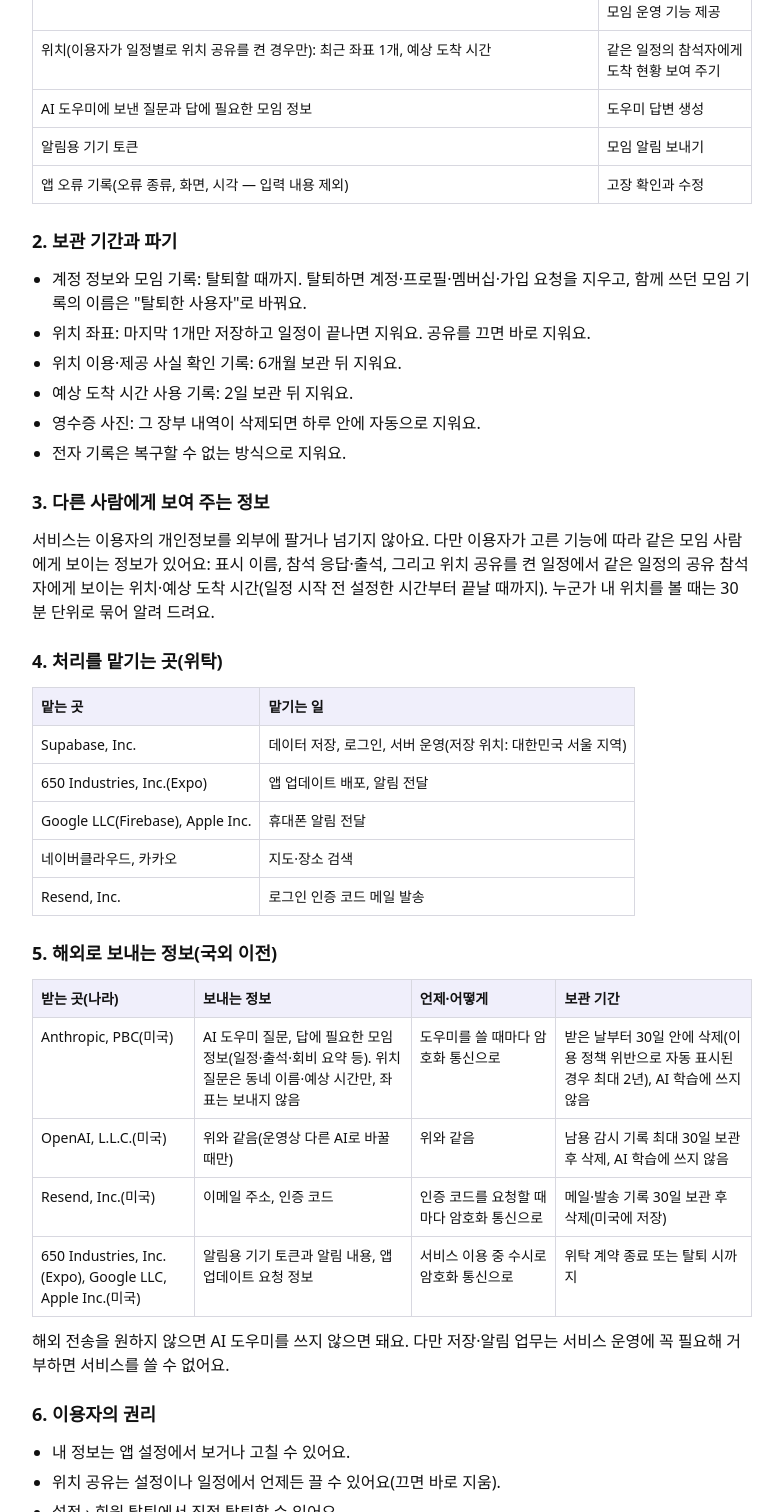
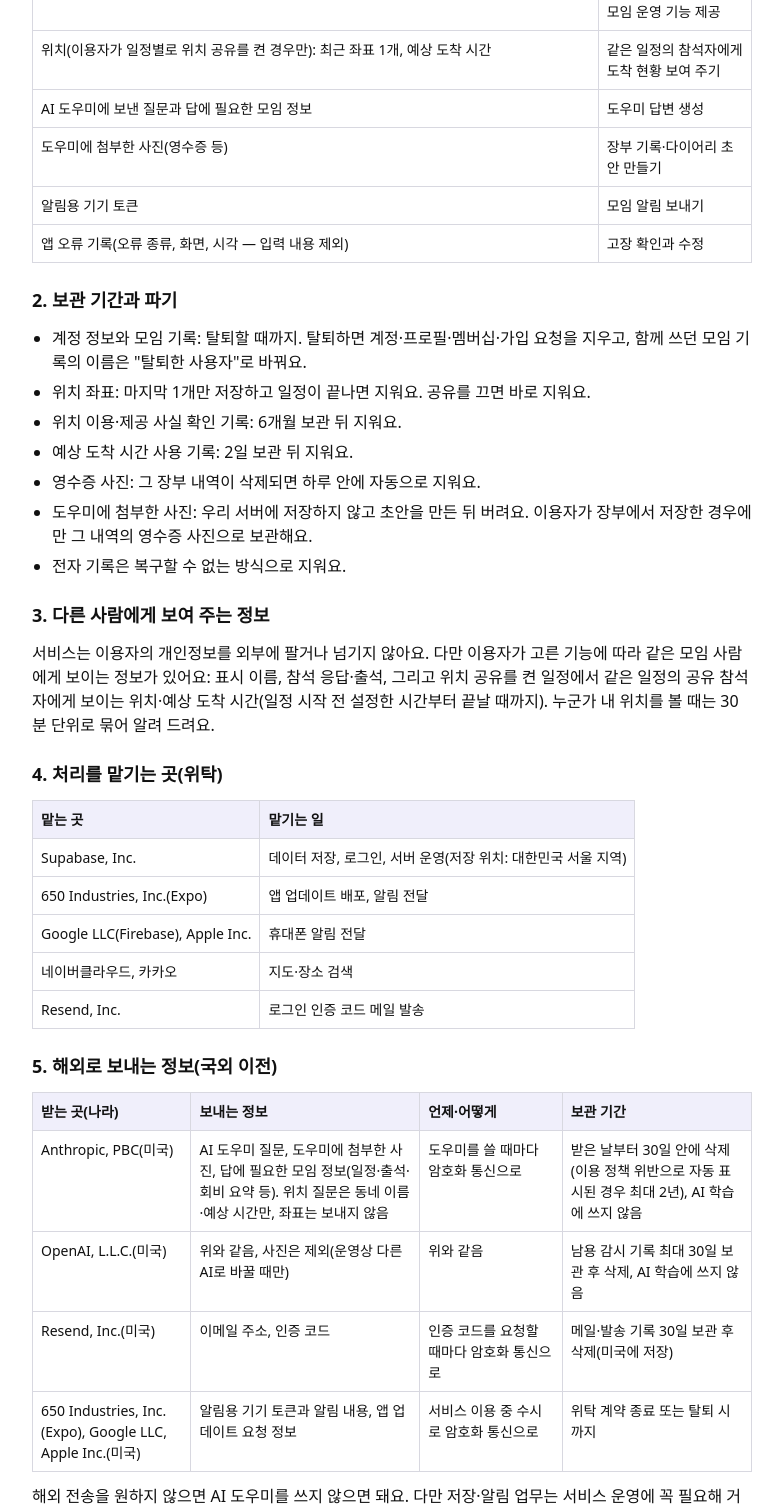
Before and after one commit to nValco/moim-invite, a plain HTML site: page privacy.html in a window 1280 px wide. Shown: the part 500-2012 px from the top of the page, without its empty margins (248-1031 px from the left). Drawn offline with Linux system fonts and the light colour scheme.

Commit message:
개인정보 처리방침: 도우미에 첨부한 사진 항목 추가

```diff
--- a/privacy.html
+++ b/privacy.html
@@ -30,6 +30,7 @@ Resend: https://resend.com/security
 <tr><td>모임·일정 정보, 참석 응답, 출석, 회비·장부 기록, 영수증 사진, 모임 다이어리</td><td>이용자가 직접 입력한 모임 운영 기능 제공</td></tr>
 <tr><td>위치(이용자가 일정별로 위치 공유를 켠 경우만): 최근 좌표 1개, 예상 도착 시간</td><td>같은 일정의 참석자에게 도착 현황 보여 주기</td></tr>
 <tr><td>AI 도우미에 보낸 질문과 답에 필요한 모임 정보</td><td>도우미 답변 생성</td></tr>
+<tr><td>도우미에 첨부한 사진(영수증 등)</td><td>장부 기록·다이어리 초안 만들기</td></tr>
 <tr><td>알림용 기기 토큰</td><td>모임 알림 보내기</td></tr>
 <tr><td>앱 오류 기록(오류 종류, 화면, 시각 — 입력 내용 제외)</td><td>고장 확인과 수정</td></tr>
 </tbody>
@@ -44,6 +45,7 @@ Resend: https://resend.com/security
 <li>위치 이용·제공 사실 확인 기록: 6개월 보관 뒤 지워요.</li>
 <li>예상 도착 시간 사용 기록: 2일 보관 뒤 지워요.</li>
 <li>영수증 사진: 그 장부 내역이 삭제되면 하루 안에 자동으로 지워요.</li>
+<li>도우미에 첨부한 사진: 우리 서버에 저장하지 않고 초안을 만든 뒤 버려요. 이용자가 장부에서 저장한 경우에만 그 내역의 영수증 사진으로 보관해요.</li>
 <li>전자 기록은 복구할 수 없는 방식으로 지워요.</li>
 </ul>
 </section>
@@ -72,8 +74,8 @@ Resend: https://resend.com/security
 <table>
 <thead><tr><th>받는 곳(나라)</th><th>보내는 정보</th><th>언제·어떻게</th><th>보관 기간</th></tr></thead>
 <tbody>
-<tr><td>Anthropic, PBC(미국)</td><td>AI 도우미 질문, 답에 필요한 모임 정보(일정·출석·회비 요약 등). 위치 질문은 동네 이름·예상 시간만, 좌표는 보내지 않음</td><td>도우미를 쓸 때마다 암호화 통신으로</td><td>받은 날부터 30일 안에 삭제(이용 정책 위반으로 자동 표시된 경우 최대 2년), AI 학습에 쓰지 않음</td></tr>
-<tr><td>OpenAI, L.L.C.(미국)</td><td>위와 같음(운영상 다른 AI로 바꿀 때만)</td><td>위와 같음</td><td>남용 감시 기록 최대 30일 보관 후 삭제, AI 학습에 쓰지 않음</td></tr>
+<tr><td>Anthropic, PBC(미국)</td><td>AI 도우미 질문, 도우미에 첨부한 사진, 답에 필요한 모임 정보(일정·출석·회비 요약 등). 위치 질문은 동네 이름·예상 시간만, 좌표는 보내지 않음</td><td>도우미를 쓸 때마다 암호화 통신으로</td><td>받은 날부터 30일 안에 삭제(이용 정책 위반으로 자동 표시된 경우 최대 2년), AI 학습에 쓰지 않음</td></tr>
+<tr><td>OpenAI, L.L.C.(미국)</td><td>위와 같음, 사진은 제외(운영상 다른 AI로 바꿀 때만)</td><td>위와 같음</td><td>남용 감시 기록 최대 30일 보관 후 삭제, AI 학습에 쓰지 않음</td></tr>
 <tr><td>Resend, Inc.(미국)</td><td>이메일 주소, 인증 코드</td><td>인증 코드를 요청할 때마다 암호화 통신으로</td><td>메일·발송 기록 30일 보관 후 삭제(미국에 저장)</td></tr>
 <tr><td>650 Industries, Inc.(Expo), Google LLC, Apple Inc.(미국)</td><td>알림용 기기 토큰과 알림 내용, 앱 업데이트 요청 정보</td><td>서비스 이용 중 수시로 암호화 통신으로</td><td>위탁 계약 종료 또는 탈퇴 시까지</td></tr>
 </tbody>
```
